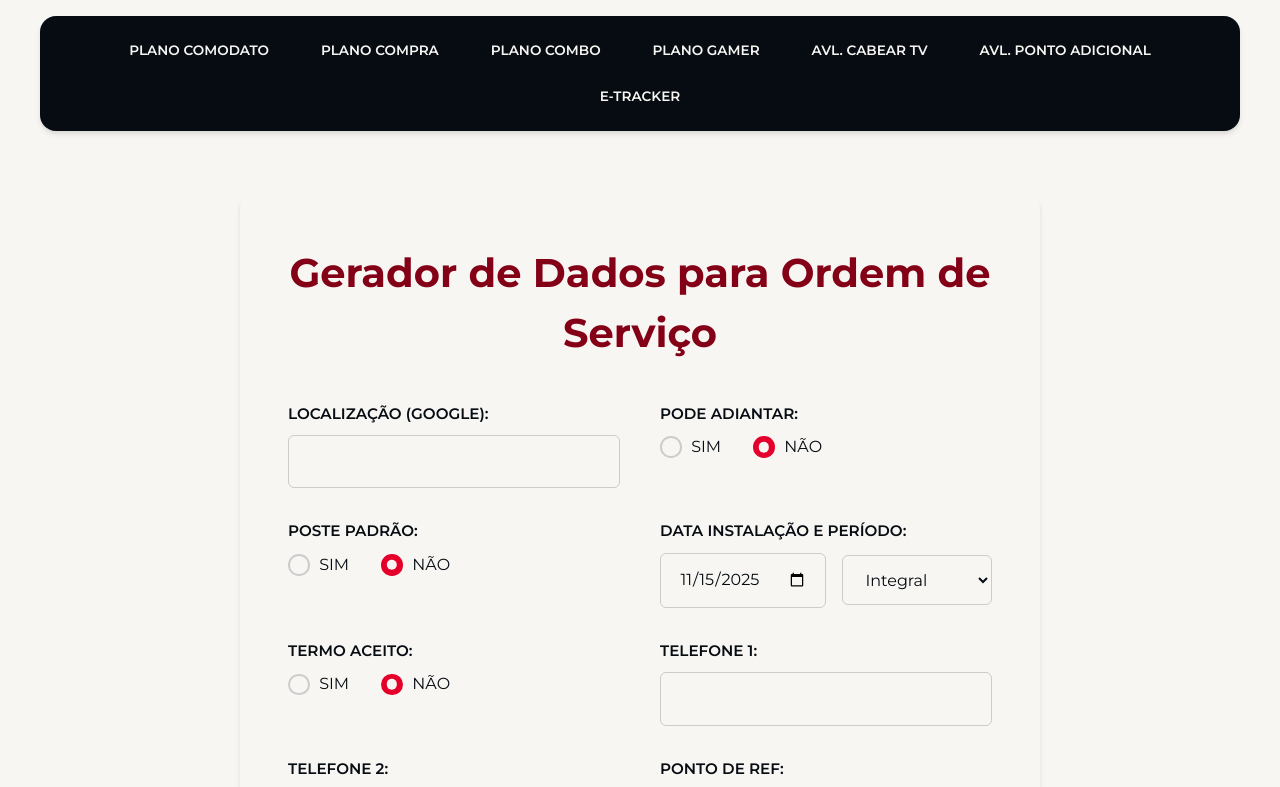
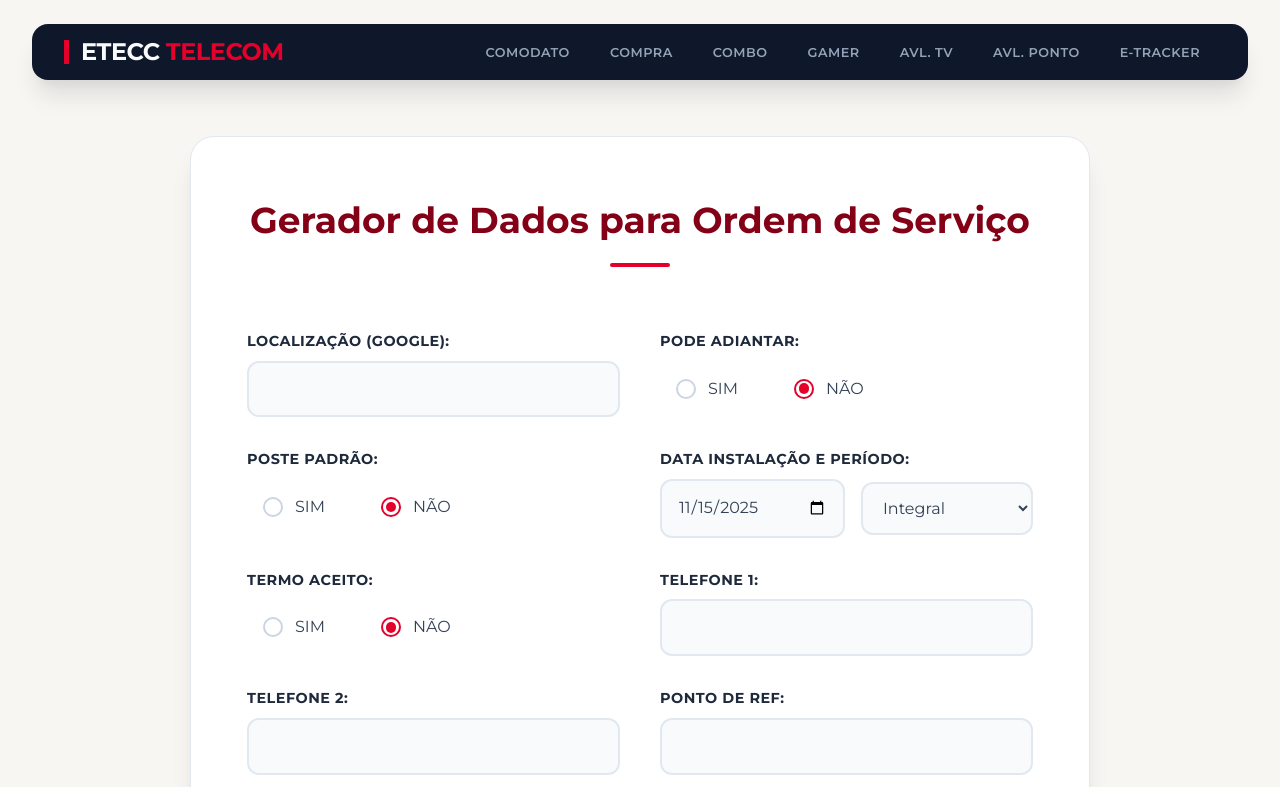
Before and after one commit to SilvasPedro/OS_Comercial, a plain HTML site: page index.html in a window 1280 px wide. Shown: the top 787 px of the page. Drawn offline with nearby package versions, Linux system fonts and the light colour scheme.

Commit message:
Alteração visual

```diff
--- a/index.html
+++ b/index.html
@@ -32,21 +32,26 @@
 
 <body class="flex flex-col min-h-screen font-montserrat bg-neutral">
 
-    <nav class="navbar">
-        <div class="nav-container">
-            <ul class="menu-links">
-                <li><a href="index.html">PLANO COMODATO</a></li>
-                <li><a href="plano-compra.html">PLANO COMPRA</a></li>
-                <li><a href="plano-combo.html">PLANO COMBO</a></li>
-                <li><a href="plano-gamer.html">PLANO GAMER</a></li>
-                <li><a href="avaliacao-tv.html">AVL. CABEAR TV</a></li>
-                <li><a href="avaliacao-ponto.html">AVL. PONTO ADICIONAL</a></li>
-                <li><a href="etracker.html">E-TRACKER</a></li>
-            </ul>
-            <div class="menu-actions">
+<nav class="navbar">
+    <div class="nav-container">
+        <div class="logo-area">
+            <a href="index.html" class="logo-text">
+                ETECC <span>TELECOM</span>
+            </a>
+
             </div>
-        </div>
-    </nav>
+
+        <ul class="menu-links">
+            <li><a href="index.html">Comodato</a></li>
+            <li><a href="plano-compra.html">Compra</a></li>
+            <li><a href="plano-combo.html">Combo</a></li>
+            <li><a href="plano-gamer.html">Gamer</a></li>
+            <li><a href="avaliacao-tv.html">Avl. TV</a></li>
+            <li><a href="avaliacao-ponto.html">Avl. Ponto</a></li>
+            <li><a href="etracker.html">E-Tracker</a></li>
+        </ul>
+    </div>
+</nav>
 
     <main class="main-content">
         <div class="form-container">
--- a/style/styles.css
+++ b/style/styles.css
@@ -2,27 +2,31 @@
 :root {
     --font-principal: 'Montserrat', sans-serif;
 
-    /* Novas Cores */
-    --cor-primaria: #840016; /* Vermelho escuro para destaque */
-    --cor-secundaria: #E4002B; /* Vermelho vibrante para botões e interações */
-    --cor-fundo-escuro: #060C12; /* Preto/Azul escuro para fundo de seções e texto principal */
-    --cor-fundo-claro: #F7F6F3; /* Branco/Creme para fundo de página e cards */
+    /* Paleta de Cores */
+    --cor-primaria: #840016; /* Vermelho escuro (Institucional) */
+    --cor-secundaria: #E4002B; /* Vermelho vibrante (Ação/Destaque) */
+    --cor-fundo-escuro: #0f172a; /* Azul noite profundo (Mais moderno que o preto puro) */
+    --cor-fundo-pagina: #f3f4f6; /* Cinza bem claro para o fundo geral */
+    --cor-card-bg: #ffffff; /* Branco puro para os cards */
 
-    /* Cores derivadas das novas */
-    --cor-texto-escuro: var(--cor-fundo-escuro);
-    --cor-texto-claro: var(--cor-fundo-claro);
-    --cor-borda: #cccccc; /* Um cinza neutro para bordas */
-    --cor-input-foco-borda: var(--cor-secundaria);
-    --cor-input-foco-sombra: rgba(228, 0, 43, 0.25); /* Sombra suave do vermelho secundário */
+    /* Textos */
+    --cor-texto-titulo: #1e293b;
+    --cor-texto-corpo: #334155;
+    --cor-texto-claro: #f8fafc;
 
-    --sombra-padrao: 0 4px 6px -1px rgba(0, 0, 0, 0.1), 0 2px 4px -1px rgba(0, 0, 0, 0.06);
+    /* Elementos de Interface */
+    --cor-borda: #e2e8f0;
+    --cor-input-bg: #f8fafc;
+    --cor-input-foco: var(--cor-secundaria);
+    --sombra-suave: 0 4px 6px -1px rgba(0, 0, 0, 0.1), 0 2px 4px -1px rgba(0, 0, 0, 0.06);
+    --sombra-robusta: 0 20px 25px -5px rgba(0, 0, 0, 0.1), 0 10px 10px -5px rgba(0, 0, 0, 0.04);
 }
 
-/* Reset Básico e Estilo do Body */
+/* Reset e Body */
 body {
     font-family: var(--font-principal);
-    background-color: var(--cor-fundo-claro); /* Fundo da página com a cor clara */
-    color: var(--cor-texto-escuro); /* Texto principal com a cor escura */
+    background-color: var(--cor-fundo-pagina);
+    color: var(--cor-texto-corpo);
     margin: 0;
     padding: 0;
     min-height: 100vh;
@@ -30,268 +34,283 @@ body {
     flex-direction: column;
 }
 
-/* Estilos do Menu de Navegação Modificados */
+/* --- NAVBAR ROBUSTA --- */
 .navbar {
+    background-color: var(--cor-fundo-escuro);
     width: 95%;
-    max-width: 1200px;
-    background-color: var(--cor-fundo-escuro);
-    padding: 1rem 2rem; /* Aumentei o padding lateral interno */
-    box-shadow: var(--sombra-padrao);
+    max-width: 1400px; /* Levemente mais largo */
+    margin: 1.5rem auto; /* Mais afastado do topo */
+    border-radius: 1rem;
+    padding: 1rem 2rem;
+    box-shadow: var(--sombra-robusta);
+    position: sticky;
     top: 1rem;
     z-index: 1000;
-    margin: 1rem auto;
-    border-radius: 1rem;
-    box-sizing: border-box; /* Garante que o padding não estoure a largura */
+    box-sizing: border-box;
 }
 
 .nav-container {
-    width: 100%; /* O container agora usa 100% do espaço disponível na navbar */
     display: flex;
-    justify-content: center; /* Centraliza todo o conteúdo */
+    justify-content: space-between; /* Logo na esquerda, Menu na direita */
+    align-items: center;
+    flex-wrap: wrap; /* Permite quebra em telas menores */
+    gap: 1.5rem;
+}
+
+/* Área da Logo */
+.logo-area {
+    flex-shrink: 0;
+    display: flex;
     align-items: center;
 }
 
+.logo-text {
+    font-size: 1.5rem;
+    font-weight: 800; /* Extra bold */
+    color: var(--cor-texto-claro);
+    text-decoration: none;
+    letter-spacing: -0.5px;
+    text-transform: uppercase;
+    border-left: 5px solid var(--cor-secundaria); /* Detalhe visual */
+    padding-left: 0.75rem;
+    line-height: 1;
+}
+
+.logo-text span {
+    color: var(--cor-secundaria); /* Destaca parte do nome se quiser */
+}
+
+/* Menu Links */
 .menu-links {
-    list-style-type: none;
+    list-style: none;
     margin: 0;
     padding: 0;
     display: flex;
+    gap: 0.5rem; /* Espaço entre botões */
+    flex-wrap: wrap;
     justify-content: center;
-    flex-wrap: wrap; /* Permite que os itens vão para a linha de baixo se precisarem */
-    gap: 10px 20px; /* O SEGREDO: 10px de espaço vertical e 20px horizontal entre os itens */
-}
-
-.menu-links li {
-    margin: 0; /* Removemos a margem antiga para usar o 'gap' acima, que é mais preciso */
 }
 
 .menu-links a {
-    color: var(--cor-fundo-claro);
+    color: #94a3b8; /* Cor cinza claro para itens inativos */
     text-decoration: none;
-    font-weight: 600; /* Um pouco mais grosso para ler melhor no fundo preto */
-    padding: 0.5rem 1rem;
-    border-radius: 0.375rem;
-    transition: background-color 0.2s ease, color 0.2s ease;
+    font-weight: 600;
+    font-size: 0.8rem;
+    padding: 0.6rem 1rem;
+    border-radius: 0.5rem;
+    transition: all 0.3s ease;
     text-transform: uppercase;
-    font-size: 0.85rem; /* Ajuste fino para tentar caber mais itens na mesma linha */
-    white-space: nowrap; /* Impede que o texto de um botão quebre no meio (ex: PLANO \n COMPRA) */
-    display: inline-block;
+    letter-spacing: 0.5px;
+    white-space: nowrap;
 }
 
 .menu-links a:hover,
 .menu-links a:focus {
-    background-color: var(--cor-primaria);
+    background-color: rgba(255, 255, 255, 0.1);
     color: var(--cor-texto-claro);
+    transform: translateY(-2px); /* Leve subida no hover */
 }
 
-.menu-actions {
-    display: none; /* Escondendo se não estiver usando, para liberar espaço para os links */
+/* Botão Ativo (Opcional - você pode adicionar classe .active no HTML da página atual) */
+.menu-links a.active {
+    background-color: var(--cor-secundaria);
+    color: white;
 }
 
-
-/* Layout do Conteúdo Principal */
+/* --- CONTEÚDO PRINCIPAL --- */
 .main-content {
     flex-grow: 1;
     width: 100%;
     display: flex;
     justify-content: center;
-    padding: 3rem 1.5rem; /* Mais espaçamento para a área do formulário */
+    padding: 2rem 1rem 4rem 1rem;
 }
 
 .form-container {
-    background-color: var(--cor-texto-claro); /* Fundo do container do formulário com a cor clara */
-    padding: 3rem; /* Mais padding interno */
-    border-radius: 0.75rem;
-    box-shadow: var(--sombra-padrao);
+    background-color: var(--cor-card-bg);
+    padding: 3.5rem;
+    border-radius: 1.5rem; /* Mais arredondado */
+    box-shadow: var(--sombra-robusta);
     width: 100%;
-    max-width: 800px; /* Definindo uma largura máxima para o formulário */
+    max-width: 900px;
+    border: 1px solid var(--cor-borda);
 }
 
 .form-title {
-    font-size: 2.5rem; /* Título maior e mais impactante */
-    font-weight: 700;
-    color: var(--cor-primaria); /* Título com a cor primária */
-    margin-bottom: 2.5rem; /* Mais espaço abaixo do título */
+    font-size: 2.25rem;
+    font-weight: 800;
+    color: var(--cor-primaria);
+    margin-bottom: 3rem;
     text-align: center;
+    position: relative;
+    padding-bottom: 1rem;
 }
 
-/* Estilos de Formulário */
+.form-title::after {
+    content: '';
+    display: block;
+    width: 60px;
+    height: 4px;
+    background-color: var(--cor-secundaria);
+    margin: 1rem auto 0;
+    border-radius: 2px;
+}
+
+/* --- FORMULÁRIOS --- */
 .form-label {
     display: block;
-    margin-bottom: 0.6rem; /* Mais espaço abaixo do label */
-    font-weight: 600;
-    color: var(--cor-texto-escuro); /* Label com a cor de texto escura */
-    font-size: 0.95rem; /* Levemente maior */
+    margin-bottom: 0.5rem;
+    font-weight: 700;
+    color: var(--cor-texto-titulo);
+    font-size: 0.9rem;
+    text-transform: uppercase;
+    letter-spacing: 0.5px;
 }
 
 .form-input,
 .form-select,
 .result-textarea {
     width: 100%;
-    padding: 0.85rem 1.15rem; /* Mais padding */
-    border: 1px solid var(--cor-borda);
-    border-radius: 0.375rem;
-    background-color: var(--cor-texto-claro);
-    color: var(--cor-texto-escuro);
+    padding: 0.9rem 1rem;
+    border: 2px solid var(--cor-borda); /* Borda sólida */
+    border-radius: 0.75rem;
+    background-color: var(--cor-input-bg);
+    color: var(--cor-texto-corpo);
     font-size: 1rem;
-    transition: border-color 0.2s ease, box-shadow 0.2s ease;
+    font-family: var(--font-principal);
+    transition: all 0.2s ease;
 }
 
 .form-input:focus,
 .form-select:focus,
 .result-textarea:focus {
     outline: none;
-    border-color: var(--cor-input-foco-borda);
-    box-shadow: 0 0 0 0.2rem var(--cor-input-foco-sombra);
+    border-color: var(--cor-secundaria);
+    background-color: #fff;
+    box-shadow: 0 0 0 4px rgba(228, 0, 43, 0.1); /* Anel de foco suave */
 }
 
-/* Estilos para Radio Buttons */
+/* Radio Buttons Customizados */
 .radio-group {
     display: flex;
-    gap: 2rem; /* Mais espaço entre as opções */
+    gap: 1.5rem;
     margin-top: 0.5rem;
+    padding: 0.5rem 0;
 }
 
 .radio-label {
     display: inline-flex;
     align-items: center;
     cursor: pointer;
-    font-size: 1rem; /* Tamanho padrão da fonte */
-    color: var(--cor-texto-escuro);
+    padding: 0.5rem 1rem;
+    border-radius: 0.5rem;
+    transition: background-color 0.2s;
 }
 
-.radio-label span {
-    margin-left: 0.6rem; /* Mais espaço entre o rádio e o texto */
+.radio-label:hover {
+    background-color: #f1f5f9;
 }
 
 .form-radio {
     appearance: none;
-    -webkit-appearance: none;
-    width: 1.35em; /* Levemente maior */
-    height: 1.35em;
-    border: 2px solid var(--cor-borda);
+    width: 1.25em;
+    height: 1.25em;
+    border: 2px solid #cbd5e1;
     border-radius: 50%;
-    background-color: var(--cor-texto-claro);
-    transition: all 0.2s ease-in-out;
-    position: relative;
+    background-color: #fff;
+    margin-right: 0.75rem;
+    display: grid;
+    place-content: center;
+    transition: all 0.2s;
+}
+
+.form-radio::before {
+    content: "";
+    width: 0.65em;
+    height: 0.65em;
+    border-radius: 50%;
+    transform: scale(0);
+    transition: 120ms transform ease-in-out;
+    background-color: var(--cor-secundaria);
 }
 
 .form-radio:checked {
-    border-color: var(--cor-secundaria); /* Borda do rádio marcado com a cor secundária */
-    background-color: var(--cor-secundaria); /* Fundo do rádio marcado com a cor secundária */
+    border-color: var(--cor-secundaria);
 }
 
 .form-radio:checked::before {
-    content: '';
-    display: block;
-    width: 0.65em; /* Ponto interno maior */
-    height: 0.65em;
-    background-color: var(--cor-texto-claro);
-    border-radius: 50%;
-    position: absolute;
-    top: 50%;
-    left: 50%;
-    transform: translate(-50%, -50%);
+    transform: scale(1);
 }
 
-.form-radio:focus {
-    outline: none;
-    box-shadow: 0 0 0 0.2rem var(--cor-input-foco-sombra);
-}
-
-
-/* Estilos de Botões */
+/* Botões */
 .btn {
-    padding: 1rem 2rem; /* Mais padding para botões maiores */
-    border-radius: 0.375rem;
-    font-weight: 700; /* Bold */
+    padding: 1rem 2rem;
+    border-radius: 0.75rem;
+    font-weight: 700;
     text-transform: uppercase;
-    letter-spacing: 0.08em; /* Mais espaçamento entre letras */
-    transition: background-color 0.2s ease, transform 0.1s ease;
+    letter-spacing: 1px;
     cursor: pointer;
     border: none;
+    transition: all 0.3s ease;
+    width: 100%;
+    font-size: 1rem;
     display: inline-flex;
     justify-content: center;
     align-items: center;
-    font-size: 1rem; /* Tamanho de fonte padrão */
-}
-
-.btn:active {
-    transform: translateY(1px);
+    box-shadow: 0 4px 6px rgba(0,0,0,0.1);
 }
 
 .btn-primary {
-    background-color: var(--cor-secundaria); /* Botão primário com a cor secundária */
-    color: var(--cor-texto-claro);
+    background: linear-gradient(135deg, var(--cor-primaria) 0%, var(--cor-secundaria) 100%);
+    color: white;
 }
 
-.btn-primary:hover,
-.btn-primary:focus {
-    background-color: var(--cor-primaria); /* Hover no botão primário com a cor primária */
+.btn-primary:hover {
+    transform: translateY(-2px);
+    box-shadow: 0 10px 15px -3px rgba(228, 0, 43, 0.3);
 }
 
 .btn-secondary {
-    background-color: var(--cor-fundo-escuro); /* Botão secundário com a cor de fundo escura */
-    color: var(--cor-texto-claro);
+    background-color: var(--cor-texto-titulo);
+    color: white;
 }
 
-.btn-secondary:hover,
-.btn-secondary:focus {
-    background-color: var(--cor-primaria); /* Hover no botão secundário com a cor primária */
+.btn-secondary:hover {
+    background-color: #000;
+    transform: translateY(-2px);
 }
 
+/* Textarea de Resultado */
 .result-textarea {
-    background-color: var(--cor-fundo-claro); /* Fundo do textarea permanece claro */
     font-family: 'Courier New', Courier, monospace;
-    min-height: 280px; /* Altura mínima levemente aumentada */
-    resize: vertical;
-    border: 1px solid var(--cor-borda); /* Garante borda */
+    background-color: #f8fafc;
+    border-color: var(--cor-borda);
+    min-height: 300px;
+    font-size: 0.95rem;
+    line-height: 1.5;
 }
-
-/* Scrollbar */
-textarea::-webkit-scrollbar {
-    width: 10px;
-}
-textarea::-webkit-scrollbar-track {
-    background: var(--cor-fundo-claro);
-    border-radius: 10px;
-}
-textarea::-webkit-scrollbar-thumb {
-    background: var(--cor-borda);
-    border-radius: 10px;
-}
-textarea::-webkit-scrollbar-thumb:hover {
-    background: #999999; /* Um cinza mais escuro no hover */
-}
-
 
 /* Responsividade */
 @media (max-width: 768px) {
+    .navbar {
+        padding: 1rem;
+        width: 92%;
+    }
+
     .nav-container {
         flex-direction: column;
-        align-items: center;
-        gap: 1.5rem; /* Mais espaço entre logo e links */
+        gap: 1rem;
     }
 
-    .menu-links {
-        justify-content: center;
-        flex-wrap: wrap;
-    }
-
-    .menu-links li {
-        margin: 0.5rem 0.75rem; /* Ajusta margens para quebra de linha */
-    }
-
-    .form-title {
-        font-size: 2rem; /* Título menor em telas pequenas */
-        margin-bottom: 2rem;
+    .logo-area {
+        margin-bottom: 0.5rem;
     }
 
     .form-container {
         padding: 2rem;
     }
 
-    .main-content {
-        padding: 2rem 1rem;
+    .form-title {
+        font-size: 1.75rem;
     }
 }
```
Also changed, not shown: avaliacao-ponto.html (+19 -17 lines), avaliacao-tv.html (+19 -17 lines), etracker.html (+19 -14 lines), plano-combo.html (+19 -17 lines), plano-compra.html (+19 -17 lines), plano-gamer.html (+19 -17 lines).
